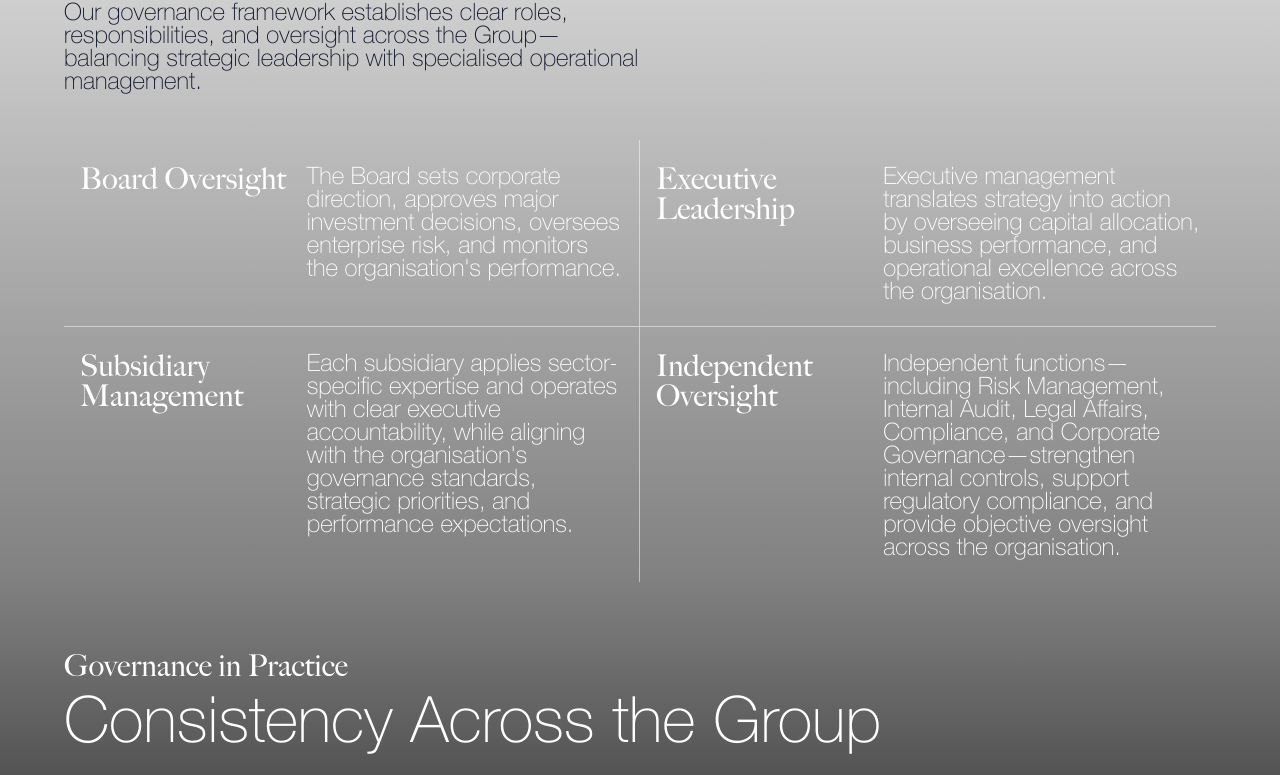
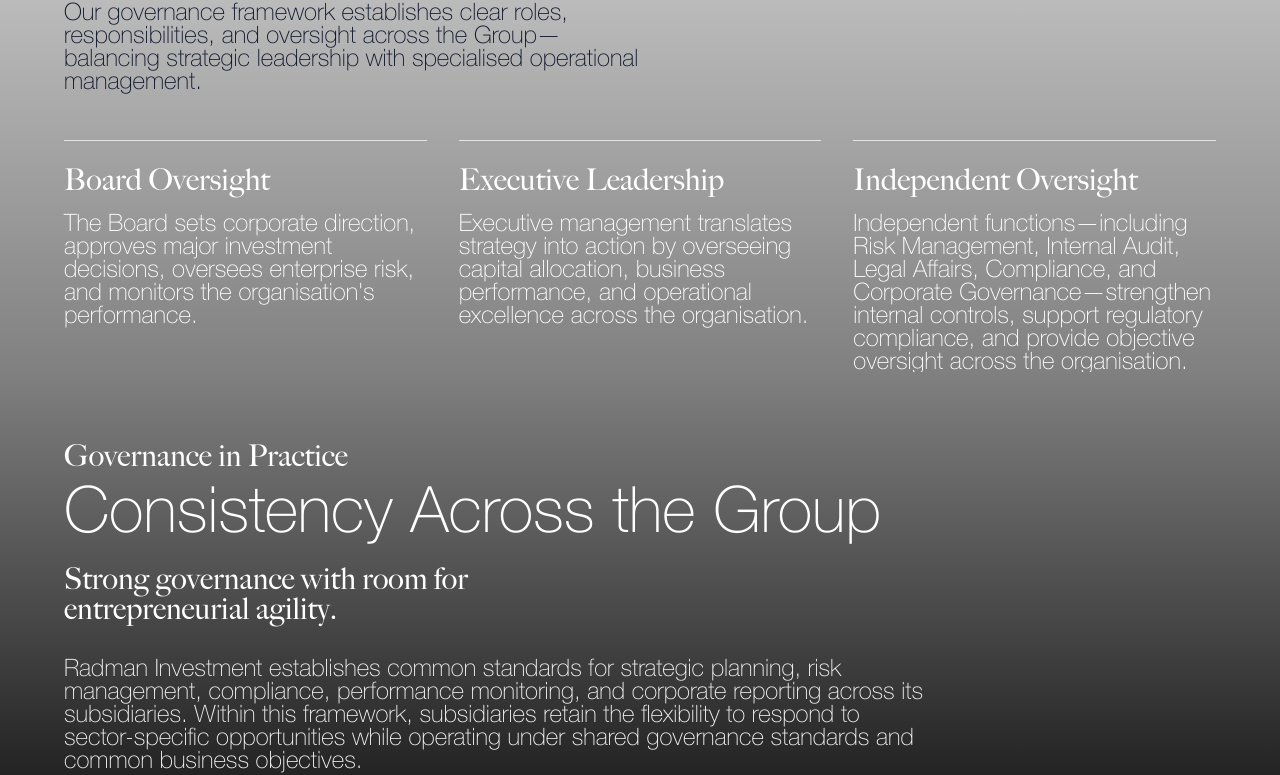
Before and after one commit to matin2001/radman-website-project, a React (Vite) app: page /1/Company/Governance in a window 1280 px wide. Shown: the part 1433-2208 px from the top of the page. Built offline with nearby package versions, Linux system fonts and the light colour scheme.

Commit message:
final changes to the website

```diff
--- a/src/components/PageLayout.jsx
+++ b/src/components/PageLayout.jsx
@@ -1141,14 +1141,6 @@
 
                 <div className={styles.footerBottomLinks}>
                   <a
-                    href="https://x.com"
-                    target="_blank"
-                    rel="noopener noreferrer"
-                    className={styles.footerBottomLink}
-                  >
-                    X
-                  </a>
-                  <a
                     href="https://radmaninvest.com"
                     target="_blank"
                     rel="noopener noreferrer"
--- a/src/pages/Business/CapitalMarket.jsx
+++ b/src/pages/Business/CapitalMarket.jsx
@@ -79,7 +79,7 @@
                   to={`/${lang}/Businesses/Mining`}
                   className={styles.navInactive}
                 >
-                  {isFa ? "معادن" : "Mining"}
+                  {isFa ? "صنایع معدنی و فلزات" : "Mining"}
                 </Link>
               </div>
 
--- a/src/pages/Business/CommodityTrading.jsx
+++ b/src/pages/Business/CommodityTrading.jsx
@@ -82,7 +82,7 @@
                   to={`/${lang}/Businesses/Mining`}
                   className={styles.navInactive}
                 >
-                  {isFa ? "معادن" : "Mining"}
+                  {isFa ? "صنایع معدنی و فلزات" : "Mining"}
                 </Link>
               </div>
 
--- a/src/pages/Business/Energy.jsx
+++ b/src/pages/Business/Energy.jsx
@@ -76,7 +76,7 @@
                   to={`/${lang}/Businesses/Mining`}
                   className={styles.navInactive}
                 >
-                  {isFa ? "معادن" : "Mining"}
+                  {isFa ? "صنایع معدنی و فلزات" : "Mining"}
                 </Link>
               </div>
 
--- a/src/pages/Business/Mining.jsx
+++ b/src/pages/Business/Mining.jsx
@@ -79,7 +79,7 @@
                   to={`/${lang}/Businesses/Mining`}
                   className={styles.navActive}
                 >
-                  {isFa ? "معادن" : "Mining"}
+                  {isFa ? "صنایع معدنی و فلزات" : "Mining"}
                 </Link>
               </div>
 
--- a/src/pages/Company/Governance.jsx
+++ b/src/pages/Company/Governance.jsx
@@ -241,38 +241,28 @@
               </div>
             ) : (
               /* --- EN: Original 4 Items 2x2 Grid (Untouched) --- */
-              <div className={`${styles.pillarsGridDark} text-white`}>
-                <div className={styles.pillarBoxDark}>
+              <div className={`${styles.threeColumnGrid} text-white mt-12`}>
+                <div className={styles.governanceGridBordered}>
                   <h3 className={styles.serifHeading}>Board Oversight</h3>
-                  <p className={styles.textThin}>
+                  <p className={`${styles.textThin} mt-4`}>
                     The Board sets corporate direction, approves major
                     investment decisions, oversees enterprise risk, and monitors
                     the organisation's performance.
                   </p>
                 </div>
 
-                <div className={styles.pillarBoxDark}>
+                <div className={styles.governanceGridBordered}>
                   <h3 className={styles.serifHeading}>Executive Leadership</h3>
-                  <p className={styles.textThin}>
+                  <p className={`${styles.textThin} mt-4`}>
                     Executive management translates strategy into action by
                     overseeing capital allocation, business performance, and
                     operational excellence across the organisation.
                   </p>
                 </div>
 
-                <div className={styles.pillarBoxDark}>
-                  <h3 className={styles.serifHeading}>Subsidiary Management</h3>
-                  <p className={styles.textThin}>
-                    Each subsidiary applies sector-specific expertise and
-                    operates with clear executive accountability, while aligning
-                    with the organisation's governance standards, strategic
-                    priorities, and performance expectations.
-                  </p>
-                </div>
-
-                <div className={styles.pillarBoxDark}>
+                <div className={styles.governanceGridBordered}>
                   <h3 className={styles.serifHeading}>Independent Oversight</h3>
-                  <p className={styles.textThin}>
+                  <p className={`${styles.textThin} mt-4`}>
                     Independent functions—including Risk Management, Internal
                     Audit, Legal Affairs, Compliance, and Corporate
                     Governance—strengthen internal controls, support regulatory
```
Also changed, not shown: 1 other file (tests, documents, lock files or other folders).
